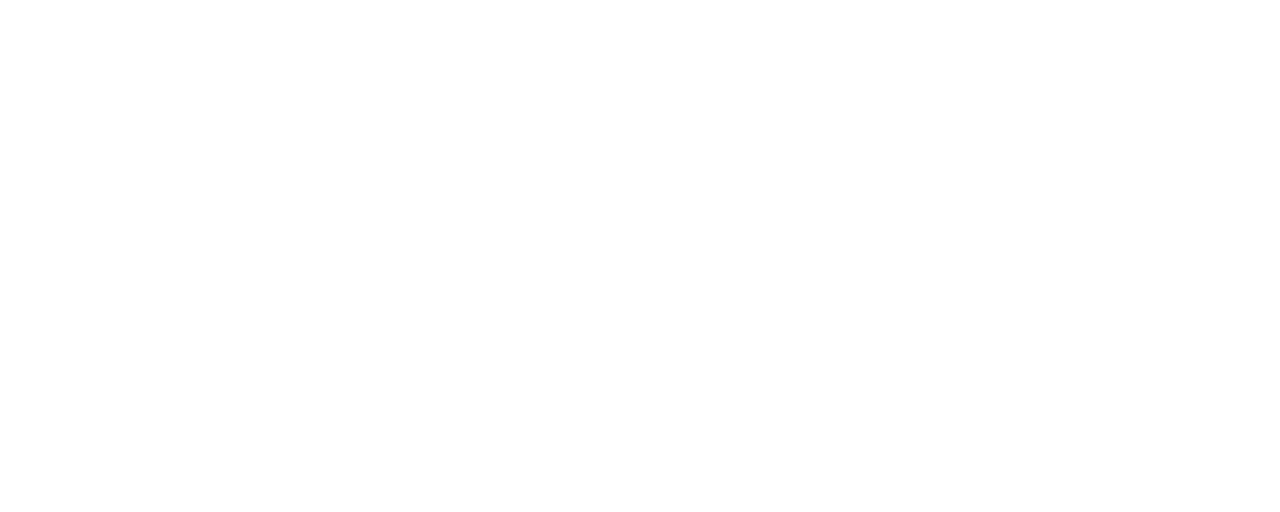
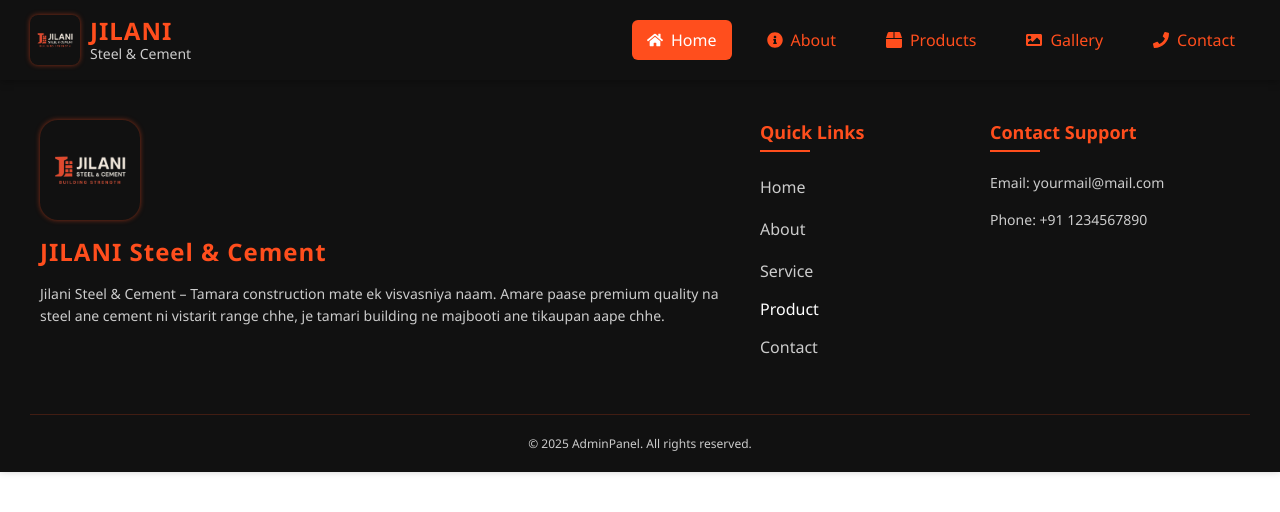
Before and after one commit to mr-ssc/Jilani-Steel-Cement, a React (Create React App) app: page /About in a window 1280 px wide. Before the commit this address had no page. Shown: the top 512 px of the page. Built offline with nearby package versions, Linux system fonts and the light colour scheme.

Commit message:
first commit

```diff
--- a/src/App.js
+++ b/src/App.js
@@ -6,6 +6,10 @@
 import Hero from './component/Hero'
 import Products_Overview from "./component/Products_Overview"
 import Partnerships from './component/Partnerships'
+import About from './component/About'
+import Products from "./component/Products"
+import Gallery from './component/Gallery'
+import Contact from './component/Contact'
 
 
 
@@ -22,7 +26,12 @@
         <Route path='/Navbar' element={<Navbar />}></Route>
         <Route path='/Hero' element={<Hero />}></Route>
         <Route path='/Products_Overview' element={<Products_Overview />}></Route>
-        <Route path='/Partnerships' element={<Partnerships/>}></Route>
+        <Route path='/Partnerships' element={<Partnerships />}></Route>
+        <Route path='/About' element={<About />}></Route>
+        <Route path='/Products' element={<Products />}></Route>
+        <Route path='/Gallery' element={<Gallery />}></Route>
+        <Route path='/Contact' element={<Contact />}></Route>
+
 
 
         <Route path='/Footer' element={<Footer />}></Route>
--- /dev/null
+++ b/src/component/About.js
@@ -0,0 +1,17 @@
+import React from 'react'
+import Navbar from './Navbar'
+import Footer from './Footer'
+
+const About = () => {
+  return (
+    <>
+
+
+      <Navbar />
+      <Footer />
+
+    </>
+  )
+}
+
+export default About
--- /dev/null
+++ b/src/component/Contact.js
@@ -0,0 +1,16 @@
+import React from 'react'
+import Navbar from './Navbar'
+import Footer from './Footer'
+
+const Contact = () => {
+    return (
+        <>
+
+
+            <Navbar />
+            <Footer />
+        </>
+    )
+}
+
+export default Contact
--- /dev/null
+++ b/src/component/Gallery.js
@@ -0,0 +1,17 @@
+import React from 'react'
+import Navbar from './Navbar'
+import Footer from './Footer'
+
+const Gallery = () => {
+    return (
+        <>
+
+
+            <Navbar />
+            <Footer />
+
+        </>
+    )
+}
+
+export default Gallery
--- a/src/component/Navbar.js
+++ b/src/component/Navbar.js
@@ -52,7 +52,7 @@
           <ul>
             <li>
               <a
-                href="#"
+                href="/"
                 className={activeLink === "Home" ? "active" : ""}
                 onClick={() => {
                   setActiveLink("Home");
@@ -64,7 +64,7 @@
             </li>
             <li>
               <a
-                href="#"
+                href="/About"
                 className={activeLink === "About" ? "active" : ""}
                 onClick={() => {
                   setActiveLink("About");
@@ -76,7 +76,7 @@
             </li>
             <li>
               <a
-                href="#"
+                href="/Products"
                 className={activeLink === "Products" ? "active" : ""}
                 onClick={() => {
                   setActiveLink("Products");
@@ -88,7 +88,7 @@
             </li>
             <li>
               <a
-                href="#"
+                href="/Gallery"
                 className={activeLink === "Gallery" ? "active" : ""}
                 onClick={() => {
                   setActiveLink("Gallery");
@@ -100,7 +100,7 @@
             </li>
             <li>
               <a
-                href="#"
+                href="/Contact"
                 className={activeLink === "Contact" ? "active" : ""}
                 onClick={() => {
                   setActiveLink("Contact");
--- /dev/null
+++ b/src/component/Products.js
@@ -0,0 +1,15 @@
+import React from 'react'
+import Navbar from './Navbar'
+import Footer from './Footer'
+
+const Products = () => {
+  return (
+    <>
+
+    <Navbar/>
+    <Footer/>
+    </>
+  )
+}
+
+export default Products
```
Also changed, not shown: src/component/About.css (added), src/component/Contact.css (added), src/component/Gallery.css (added), src/component/Products.css (added).
